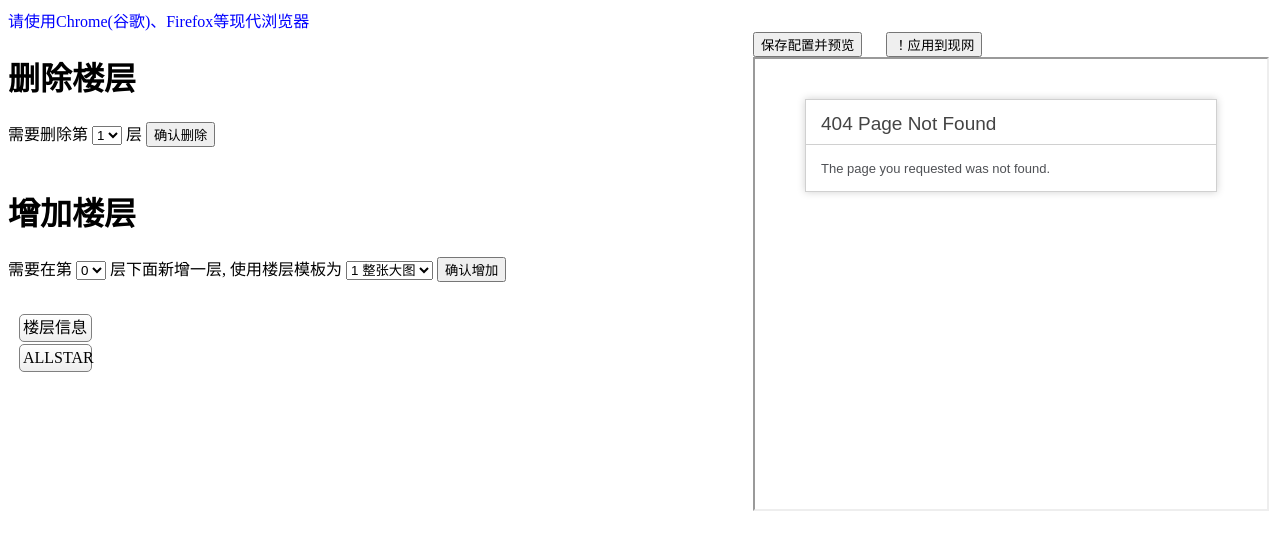
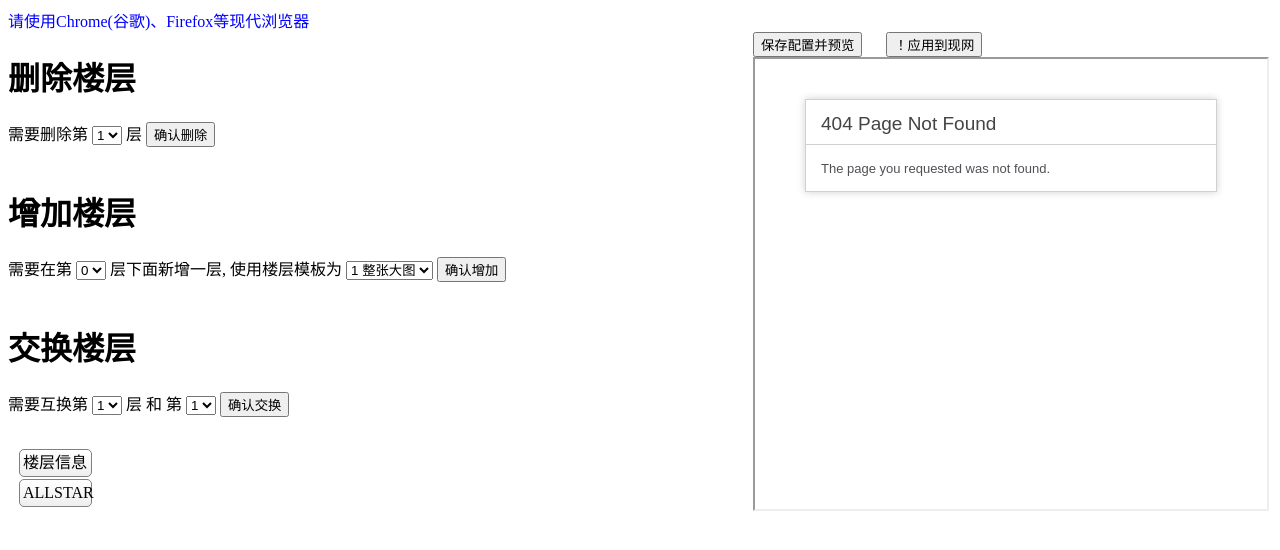
Before and after one commit to awebird/awefloor, a CodeIgniter app: page /github/ in a window 1280 px wide. Shown: the top 550 px of the page. Run offline with CodeIgniter, Linux system fonts and the light colour scheme.

Commit message:
floor exchange feature

```diff
--- a/admin/application/views/mobHomeMNG_cfg.php
+++ b/admin/application/views/mobHomeMNG_cfg.php
@@ -59,7 +59,7 @@
   </div>
 
 
-  <div id="floor_add" style="padding-top:20px;padding-bottom:30px;width:58%;float:left;">
+  <div id="floor_add" style="padding-top:20px;width:58%;float:left;">
     <h1>增加楼层</h1>
     <span>需要在第</span>
     <select id="add_floor_seq">
@@ -78,6 +78,24 @@
     </select>
     <input type="button" value="确认增加" id="floor_add_btn" />
   </div>
+
+  <div id="floor_exchange" style="padding-top:20px;padding-bottom:30px;width:58%;float:left;">
+    <h1>交换楼层</h1>
+    <span>需要互换第</span>
+    <select id="exchange_floor_1">
+      <?php foreach ($floor_params_floor['floors'] as $k => $v) { ?>
+          <option><?php echo $v['floor_id'];?></option>
+      <?php }?>
+    </select>
+    <span>层 和 第</span>
+    <select id="exchange_floor_2">
+      <?php foreach ($floor_params_floor['floors'] as $k => $v) { ?>
+          <option><?php echo $v['floor_id'];?></option>
+      <?php }?>
+    </select>
+    <input type="button" value="确认交换" id="floor_exchange_btn" />
+  </div>
+
   <div id="editor" class="json-editor" style="width:58%;float:left;"></div>
   <div id="viewer" style="width:40%;position:fixed; right:15px;">
       <input id='cfg_preview' type="button" value="保存配置并预览"/>&nbsp;&nbsp;&nbsp;&nbsp;&nbsp;
@@ -259,6 +277,43 @@
       */
     }
   });
+
+  //互换楼层
+  $('#floor_exchange_btn').click(function(){
+    var floor2exchange1=$('#exchange_floor_1').val();
+    var floor2exchange2=$('#exchange_floor_2').val();
+
+    if(floor2exchange1 == floor2exchange2){
+      alert("请选择不同的楼层才能互换！");
+      return false;
+    }
+    var params_tmp=json_init;
+    if(confirm('请确认需要互换第'+floor2exchange1+'层和第'+floor2exchange2+'层！')){
+      //do delte floor opration
+      params_tmp.floors[floor2exchange2-1].floor_id=floor2exchange1;
+      params_tmp.floors[floor2exchange1-1].floor_id=floor2exchange2;
+
+      var floor_tmp=params_tmp.floors[floor2exchange2-1];
+      params_tmp.floors[floor2exchange2-1]=params_tmp.floors[floor2exchange1-1];
+      params_tmp.floors[floor2exchange1-1]=floor_tmp;
+
+      console.log(JSON.stringify(params_tmp,null,4));
+      alert(JSON.stringify(params_tmp,null,4));
+      location.reload();
+      /*
+      $.ajax({
+          url:'../cell/index.php?act=mobile&op=setHomePageCFG&mod=cfg',
+          type:"post",
+          data:{homepage_json: JSON.stringify(params_tmp)},
+          dataType:"json",
+          success:function(){
+            alert('应用成功');
+            location.reload();
+          }
+      });
+      */
+    }
+  });
 </script>
 </body>
 </html>
```
